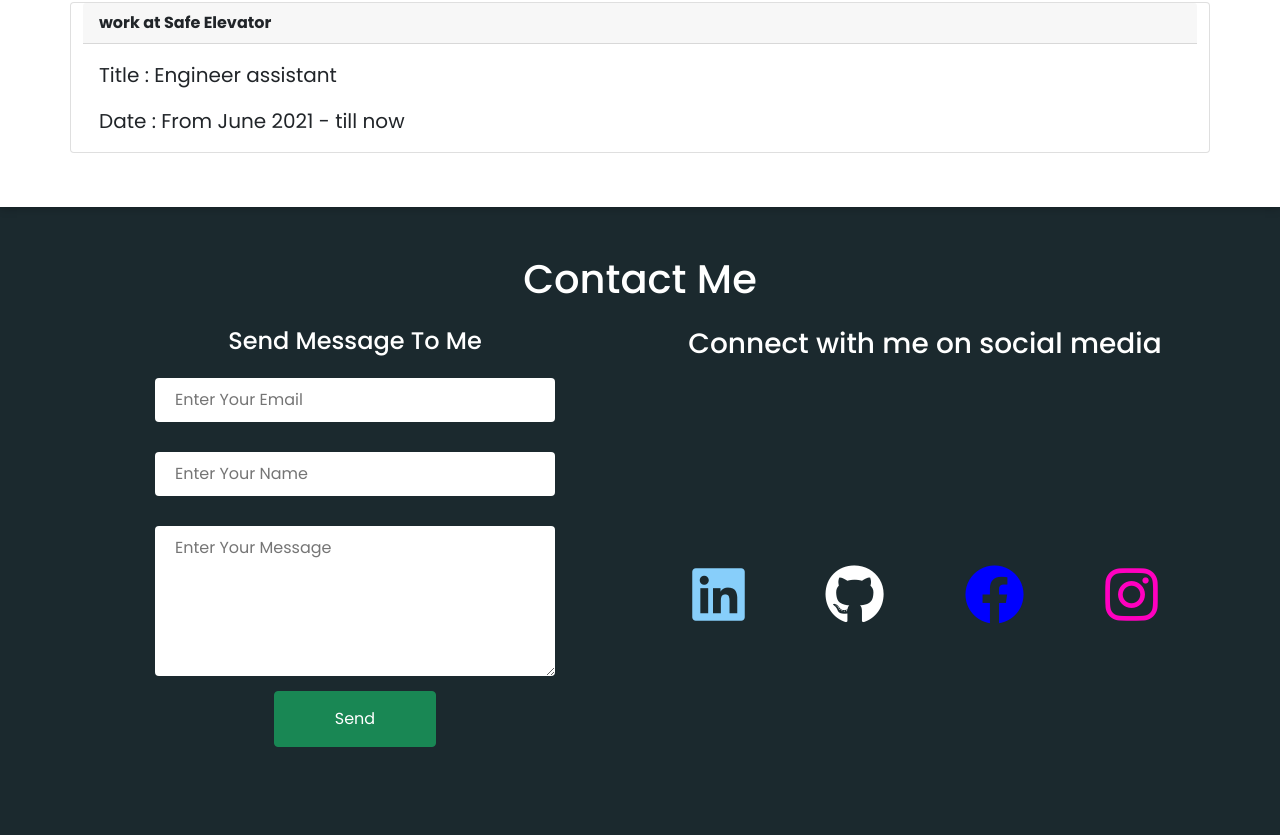
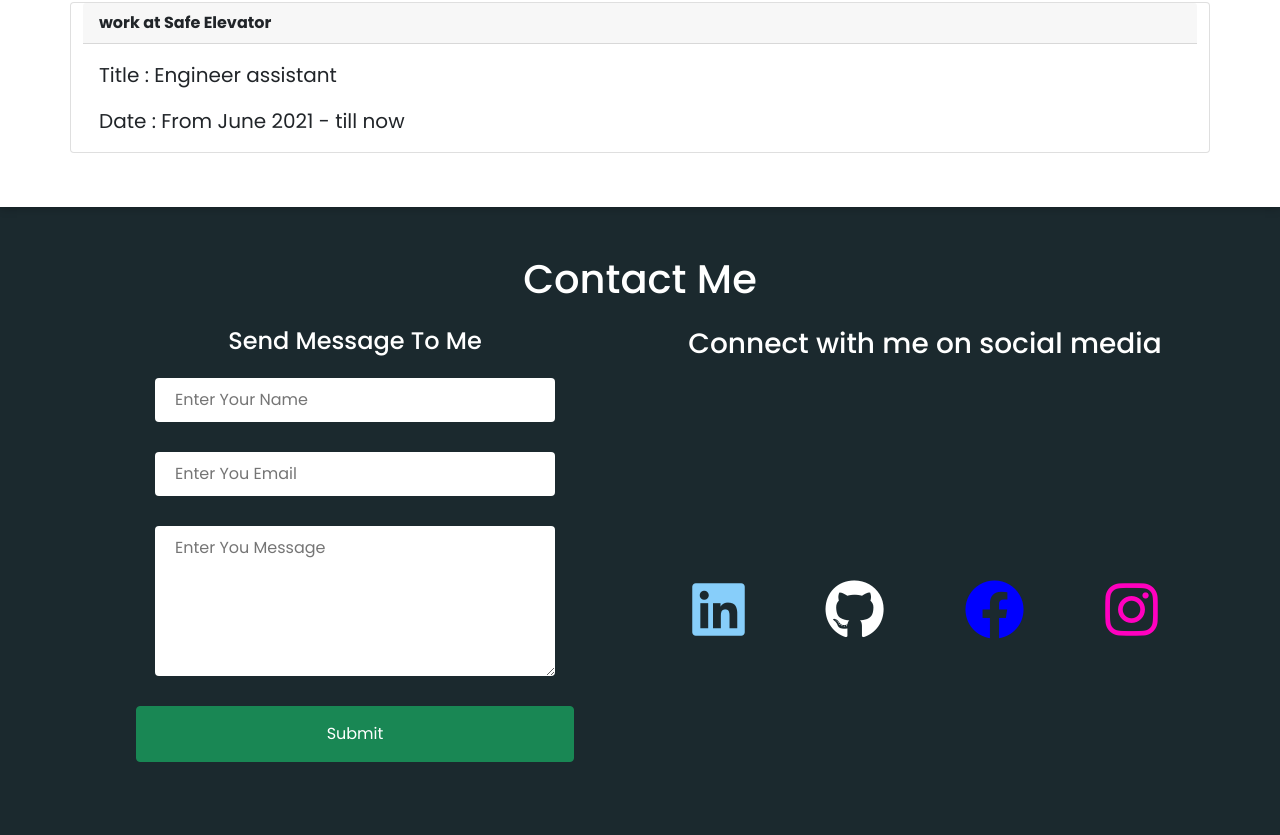
Before and after one commit to Mohamed1Adel/portflio2, a website: page index.html in a window 1280 px wide. Shown: the part 2615-3450 px from the top of the page. Before the commit the page ends 3420 px from the top, so only its background shows below. Drawn offline with nearby package versions, Linux system fonts and the light colour scheme.

Commit message:
new commit

```diff
--- a/index.html
+++ b/index.html
@@ -230,14 +230,22 @@
         <div class="row">
           <div class="col-12 col-lg-6 col-md-6">
             <h4 class="text-center text-white">Send Message To Me</h4>
-            <form action="https://formsubmit.co/mohamedqwe542@gmail.com" method="POST" class="form">
+            <!-- <form action="https://formsubmit.io/send/mohamedqwe542@gmail.com" method="POST" class="form">
               <input type="hidden" name="_subject" valve="New Email Received">
               <input type="email" name="email" placeholder="Enter Your Email" required>
               <input type="text" name="name" placeholder="Enter Your Name " required>
               <input type="hidden" name="_next" value="https://mohamed1adel.github.io/portflio2/pages/thankyou.html">
               <textarea name="message" placeholder="Enter Your Message" required></textarea>
               <button type="submit" class="btn btn-success send-msg">Send</button>
-            </form>
+            </form> -->
+            <form id="contactform" action="https://formsubmit.io/send/mohamedqwe542@gmail.com" method="POST">
+              <input name="name" type="text" id="name" placeholder="Enter Your Name" required>
+              <input name="email" type="email" id="email" placeholder="Enter You Email" required>
+              <input type="hidden" name="_next" value="https://mohamed1adel.github.io/portflio2/pages/thankyou.html">
+              <textarea name="comment" id="comment" rows="3" placeholder="Enter You Message"></textarea>
+              <input name="_formsubmit_id" type="text" style="display:none">
+              <input value="Submit" type="Send" class="btn btn-success send-msg">
+          </form>
         </div>
         <div class="col-12 col-lg-6 col-md-6 socials">
           <h3 class="text-center text-white mb-4">Connect with me on social media</h3>
```
